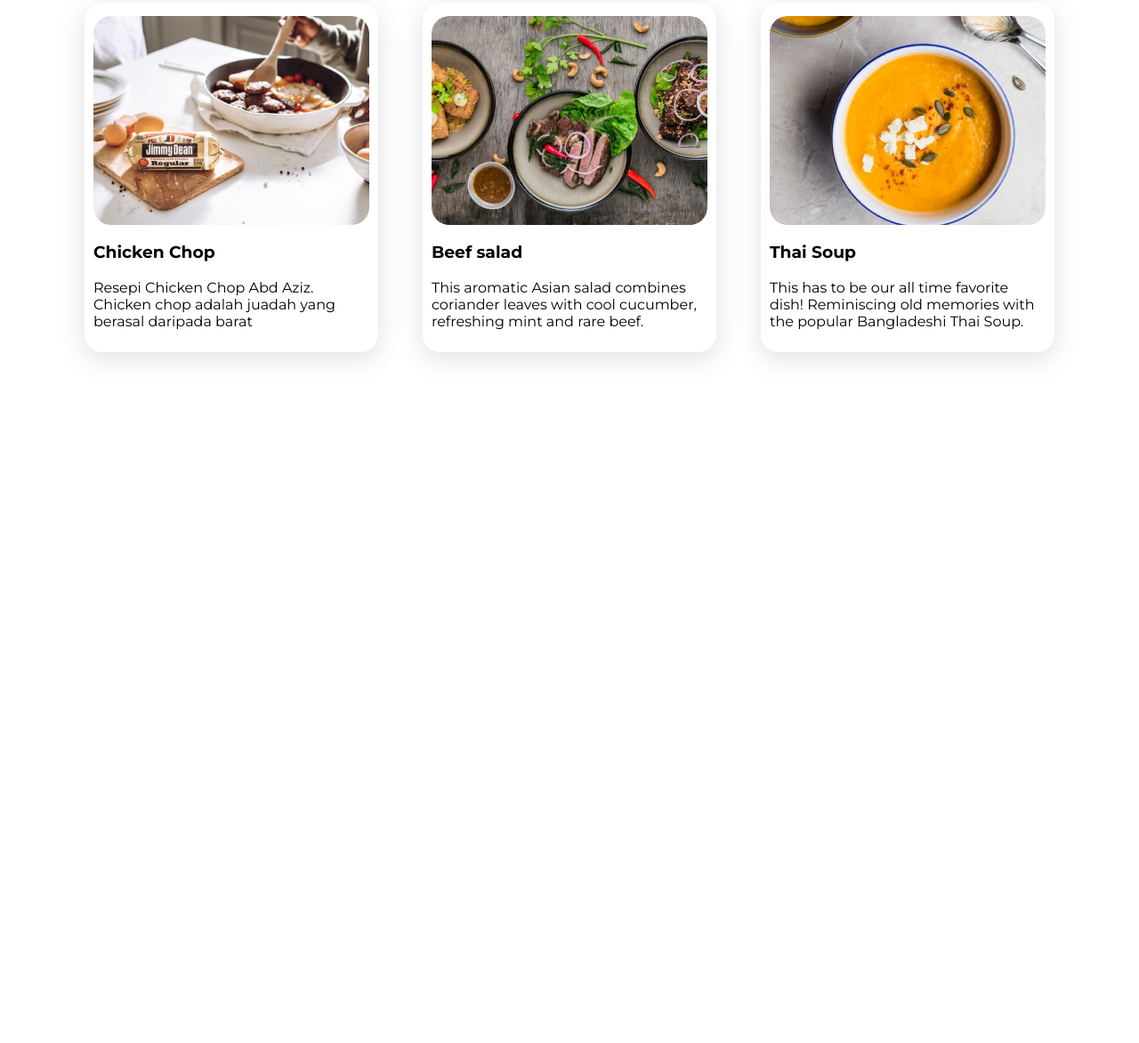
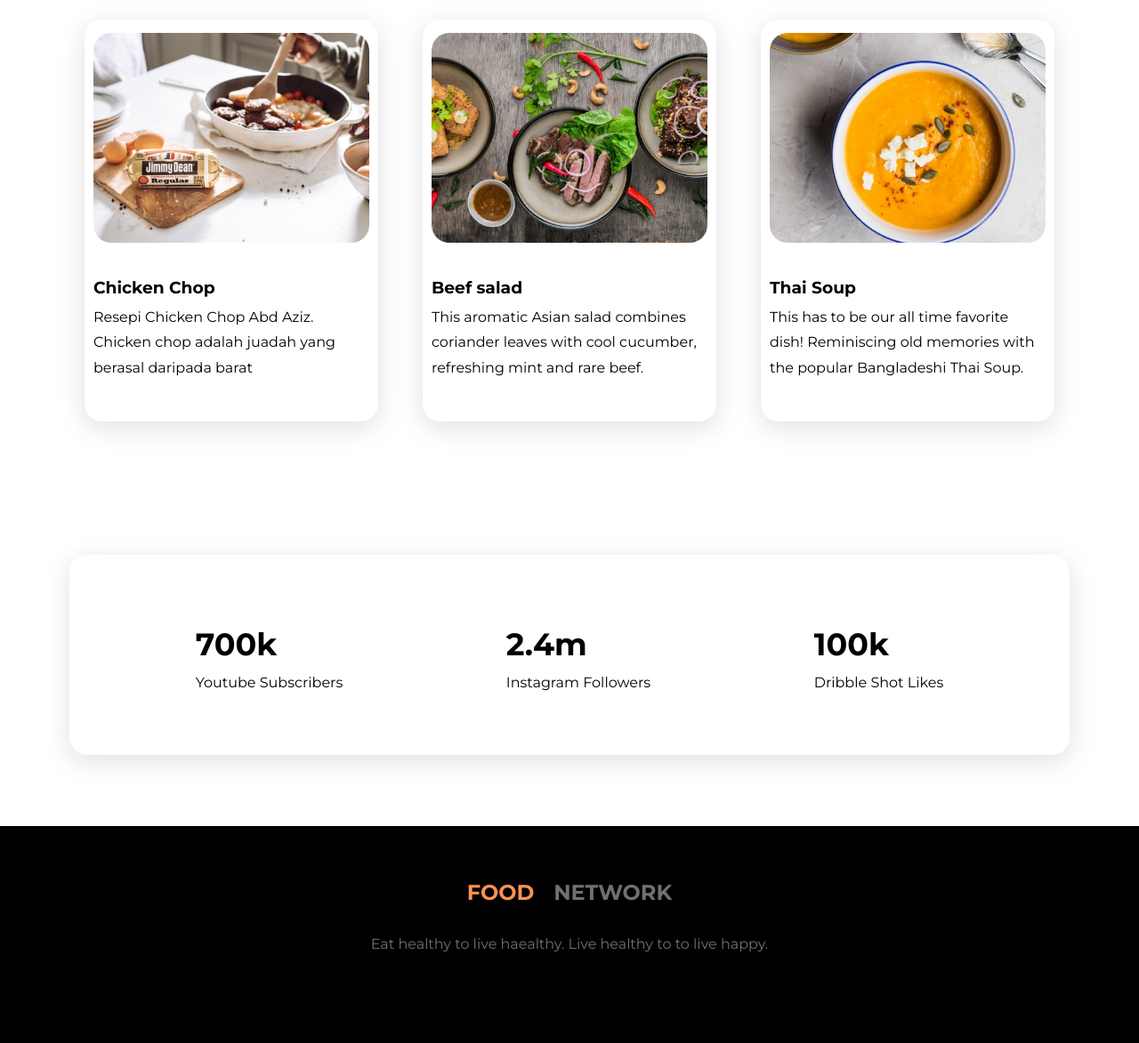
Before and after one commit to babulakterfsd/food-network, a plain HTML site: page index.html in a window 1280 px wide. Shown: the part 1444-2617 px from the top of the page at 89% size. Before the commit the page ends 1990 px from the top, so only its background shows below. Drawn offline with Linux system fonts and the light colour scheme.

Commit message:
follower and footer section added

```diff
--- a/index.html
+++ b/index.html
@@ -18,14 +18,15 @@
 
 <!--Topbar section-->
 <section class="navbar">
-    <div class="logo">
+    <div class="logo primary-color">
         <h1>Food Network</h1>
     </div>
     <div class="menu">
-        <ul>
+        <ul class="secondary-color">
             <li>Home</li>
-            <li>Gallary</li>
-            <li>Contact</li>
+            <li>About</li>
+            <li>recipe</li>
+            <li>Team</li>
         </ul>
     </div>
 </section>
@@ -33,7 +34,7 @@
 <!--Hero section-->
 <section class="hero">
    <div class="hero-text half-width">
-    <h1>Eat <Span class="hero-special-text">Healthy Food,</Span><br>just eat healthy <br>with food network</h1>
+    <h1>Eat <Span class="primary-color">Healthy Food,</Span><br>just eat healthy <br>with food network</h1>
     <p>We serve best foods in your area. Never hesitate to order us. We have got worlds best cook team to serve you best quality food</p>
     <a href="https://linkedin.com/in/babulakterfsd" class="link-button" target="_blank">Order Food</a>
    </div>
@@ -48,7 +49,7 @@
        <img src="./images/female/about-me-image.png" alt="about-me-image">
     </div>
     <div class="about-me-text half-width">
-       <h2 class="section-heading">About me</h2>
+       <h2 class="section-heading secondary-color">About me</h2>
        <p>At Food Network, we are committed to helping you live more healthily by providing quality, science-based health and nutrition advice, and over 4000 nutritionist-approved recipes you can trust are good for you.</p>
        <a href="https://linkedin.com/in/babulakterfsd" class="link-button" target="_blank">Contact Me</a>
     </div>
@@ -57,7 +58,7 @@
 
 <!--My recipes section-->
 <section class="my-recipes">
-    <h2 class="section-heading">My Recipes</h2>
+    <h2 class="section-heading secondary-color">My Recipes</h2>
     <p>We Welcome You To Take A Look At Contents, Events, Stores & Vegan Recipes. Healthy Eating. Plant-Based Diet. Vegan Resource.</p>
     <div class="recipe-container">
         <div class="single-recipe">
@@ -79,6 +80,29 @@
 </section>
 
 
+<!--follower section-->
+<section class="follower">
+    <div>
+        <h2>700k</h2>
+        <p>Youtube Subscribers</p>
+    </div>
+    <div>
+        <h2>2.4m</h2>
+        <p>Instagram Followers</p>
+    </div>
+    <div>
+        <h2>100k</h2>
+        <p>Dribble Shot Likes</p>
+    </div>
+</section>
+
+
+<!--footer section-->
+<section class="footer">
+    <h2><span class="primary-color">FOOD</span> <span class="secondary-color">NETWORK</span></h2>
+    <p class="secondary-color">Eat healthy to live haealthy. Live healthy to to live happy.</p>
+</section>
+
 
 </body>
 </html>
--- a/style.css
+++ b/style.css
@@ -6,13 +6,24 @@ body {
     font-family: 'Montserrat', sans-serif;
 }
 
+/* common css for re-uability */
+
+.primary-color {
+    color: #FC9252;
+}
+.secondary-color {
+    color: #707070;
+}
+p {
+    line-height: 1.8;
+}
+
 /* topbar styles */
 .navbar {
     display: flex;
     justify-content: space-between;
 }
 .logo {
-    color: #FC9252;
     margin-left: 100px;
     padding: 5px;
     font-weight: 900;
@@ -48,9 +59,6 @@ body {
     font-weight: 700;
     text-transform: capitalize;
 }
-.hero-special-text {
-    color: #FC9252;
-}
 .link-button {
      background: linear-gradient(to right, orange,red);
      text-decoration: none;
@@ -73,6 +81,7 @@ body {
     padding-bottom: 30px;
     background-image: url('./images/shape/about-me-bg.png');
     background-repeat: no-repeat;
+    background-size: cover;
 }
 .about-me-image img {
     width: 50%;
@@ -84,12 +93,10 @@ body {
 }
 .about-me-text p {
     width: 60%;
-    line-height: 1.8;
 }
 .section-heading {
     font-size: 35px;
     font-weight: 700;
-    color: #707070;
 }
 .about-me-text p {
     margin-bottom: 25px;
@@ -113,11 +120,10 @@ body {
 }
 .single-recipe {
    width: 33.33%;
-   padding: 15px 10px 25px 10px;
+   padding: 15px 10px 45px 10px;
    margin: 0px 25px;
    box-shadow: rgba(100, 100, 111, 0.2) 0px 7px 29px 0px;
    border-radius: 20px;
-   min-height: 180px;
 }
 .single-recipe img {
     max-width: 100%;
@@ -125,9 +131,45 @@ body {
 }
 .recipe-title {
     font-weight: 700;
-    margin-top: 15px;
+    margin-top: 35px;
+    margin-bottom: 8px;
 }
 .single-recipe p {
     margin: 0px;
     width: 100%;
 }
+
+/* follower section style */
+.follower {
+    width: 80%;
+    margin: 0px auto;
+    margin-bottom: 80px;
+    padding: 50px;
+    display: flex;
+    justify-content: space-around;
+    box-shadow: rgba(100, 100, 111, 0.2) 0px 7px 29px 0px;
+    border-radius: 20px;
+}
+.follower div h2 {
+    font-weight: 900;
+    font-size: 35px;
+    margin-bottom: 0px;
+}
+.follower div p {
+    margin-top: 8px;
+}
+
+/* footer section style */
+.footer {
+    background-color: #000;
+    padding-top: 40px;
+    padding-bottom: 80px;
+}
+.footer h2 {
+    text-align: center;
+    word-spacing: 15px;
+}
+.footer p {
+    text-align: center;
+    margin-top: 30px;
+}
```
